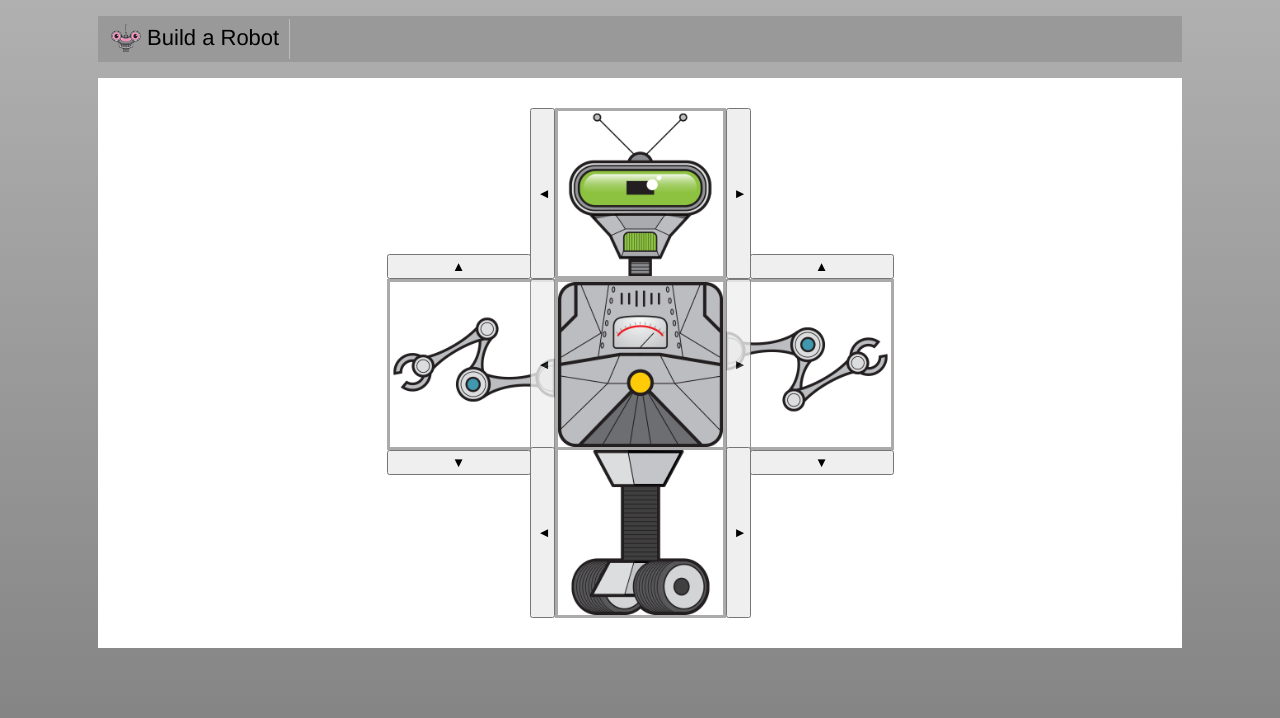
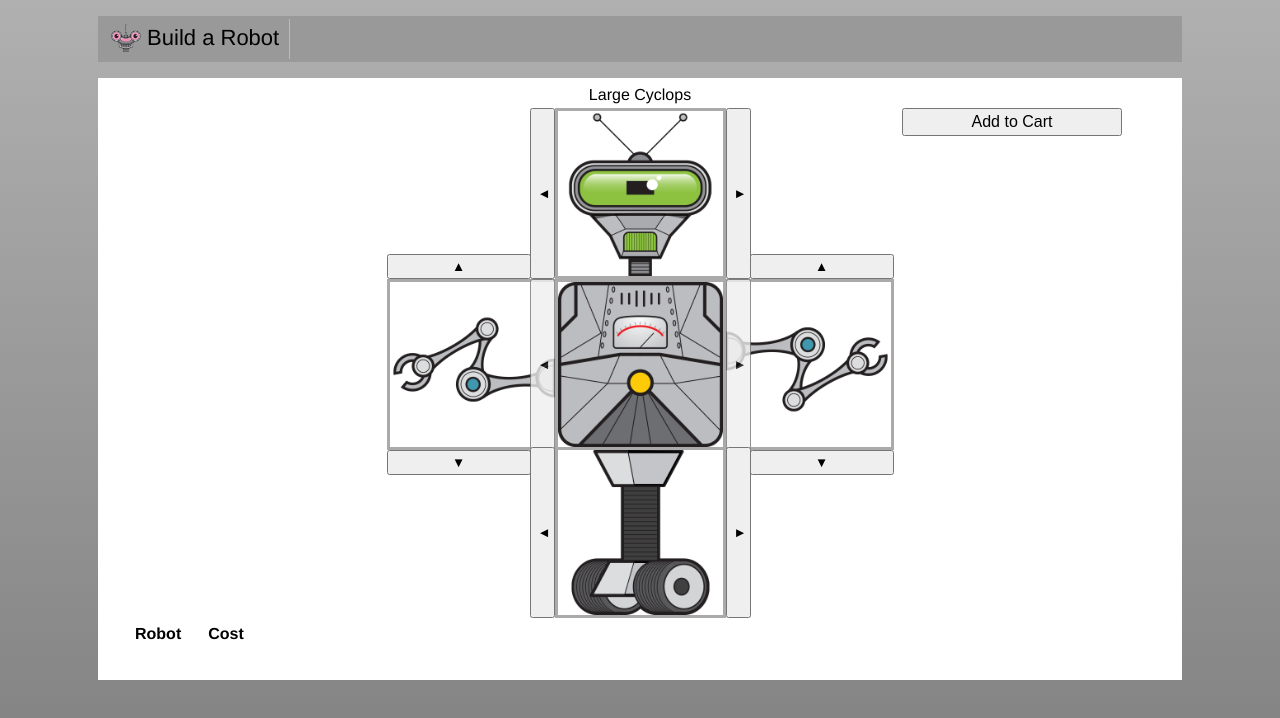
Before and after one commit to duhnnie/Vue-Learning, a Vue app in the folder build-a-bot/: page / in a window 1280 px wide. Shown: the top 718 px of the page. Built offline with nearby package versions, Linux system fonts and the light colour scheme.

Commit message:
Computed properties, interpolation, conditionals, for, styles scope, classes

```diff
--- a/build-a-bot/src/App.vue
+++ b/build-a-bot/src/App.vue
@@ -36,7 +36,9 @@ body {
   #app {
     font-family: Avenir, Helvetica, Arial, sans-serif;
   }
+</style>
 
+<style scoped>
   main {
     background-color: white;
     width: 1024px;
--- a/build-a-bot/src/build/RobotBuilder.vue
+++ b/build-a-bot/src/build/RobotBuilder.vue
@@ -1,36 +1,57 @@
 <template>
-    <div>
+  <div class="container">
+    <button class="add-to-cart" @click="addRobotToCart()">Add to Cart</button>
     <div class="top-row">
-      <div class="top part">
-        <img :src="parts.heads[headIndex].src" title="head"/>
+      <div :class="[saleBorderClass, 'top', 'part']">
+        <div class="name">
+          {{selectedRobot.head.title}}
+          <span class="sale" v-if="selectedRobot.head.onSale">
+            Sale!
+          </span>
+        </div>
+        <img :src="selectedRobot.head.src" title="head"/>
         <button @click="selectPreviousHead()" class="prev-selector">&#9668;</button>
         <button @click="selectNextHead()" class="next-selector">&#9658;</button>
       </div>
     </div>
     <div class="middle-row">
       <div class="left part">
-        <img :src="parts.arms[leftArmIndex].src" title="left arm"/>
+        <img :src="selectedRobot.leftArm.src" title="left arm"/>
         <button @click="selectPreviousLeftArm()" class="prev-selector">&#9650;</button>
         <button @click="selectNextLeftArm()" class="next-selector">&#9660;</button>
       </div>
       <div class="center part">
-        <img :src="parts.torsos[torsoIndex].src" title="left arm"/>
+        <img :src="selectedRobot.torso.src" title="left arm"/>
         <button @click="selectPreviousTorso()" class="prev-selector">&#9668;</button>
         <button @click="selectNextTorso()" class="next-selector">&#9658;</button>
       </div>
       <div class="right part">
-        <img :src="parts.arms[rightArmIndex].src" title="left arm"/>
+        <img :src="selectedRobot.rightArm.src" title="left arm"/>
         <button @click="selectPreviousRightArm()" class="prev-selector">&#9650;</button>
         <button @click="selectNextRightArm()" class="next-selector">&#9660;</button>
       </div>
     </div>
     <div class="bottom-row">
       <div class="bottom part">
-        <img :src="parts.bases[baseIndex].src" title="left arm"/>
+        <img :src="selectedRobot.base.src" title="left arm"/>
         <button @click="selectPreviousBase()" class="prev-selector">&#9668;</button>
         <button @click="selectNextBase()" class="next-selector">&#9658;</button>
       </div>
     </div>
+    <table>
+      <thead>
+        <tr>
+          <th>Robot</th>
+          <th>Cost</th>
+        </tr>
+      </thead>
+      <tbody>
+        <tr v-for="robot in cart" :key="robot.head.title">
+          <td>{{robot.head.title}}</td>
+          <td class="cost">{{robot.cost}}</td>
+        </tr>
+      </tbody>
+    </table>
   </div>
 </template>
 
@@ -42,6 +63,7 @@ export default {
   data() {
     return {
       parts,
+      cart: [],
       headIndex: 0,
       leftArmIndex: 0,
       torsoIndex: 0,
@@ -49,7 +71,32 @@ export default {
       baseIndex: 0,
     };
   },
+  computed: {
+    saleBorderClass() {
+      return this.selectedRobot.head.onSale ? 'sale-border' : '';
+    },
+    selectedRobot() {
+      return {
+        head: parts.heads[this.headIndex],
+        leftArm: parts.arms[this.leftArmIndex],
+        torso: parts.torsos[this.torsoIndex],
+        rightArm: parts.arms[this.rightArmIndex],
+        base: parts.bases[this.baseIndex],
+      };
+    },
+  },
   methods: {
+    addRobotToCart() {
+      const robot = this.selectedRobot;
+      const cost = robot.head.cost +
+        robot.leftArm.cost +
+        robot.torso.cost +
+        robot.rightArm.cost +
+        robot.base.cost;
+
+      // this.cart.push(Object.assign({}, robot, { cost }));
+      this.cart.push({ ...robot, cost });
+    },
     selectNextHead() {
       this.headIndex = (this.headIndex + 1) % this.parts.heads.length;
     },
@@ -94,7 +141,7 @@ export default {
 };
 </script>
 
-<style>
+<style scoped>
   .part {
     position: relative;
     width:165px;
@@ -183,4 +230,34 @@ export default {
   .right .next-selector {
     right: -3px;
   }
+  .name {
+    position: absolute;
+    top: -25px;
+    text-align: center;
+    width: 100%;
+  }
+  .sale {
+    color: red;
+  }
+  .container {
+    position: relative;
+  }
+  .add-to-cart {
+    position: absolute;
+    right: 30px;
+    width: 220px;
+    padding: 3px;
+    font-size: 16px;
+  }
+  td, th {
+    text-align: left;
+    padding: 5px;
+    padding-right: 20px;
+  }
+  .cost {
+    text-align: right;
+  }
+  .sale-border {
+    border: 3px solid red;
+  }
 </style>
```
Lines whose indentation alone changed are shown as unchanged.
